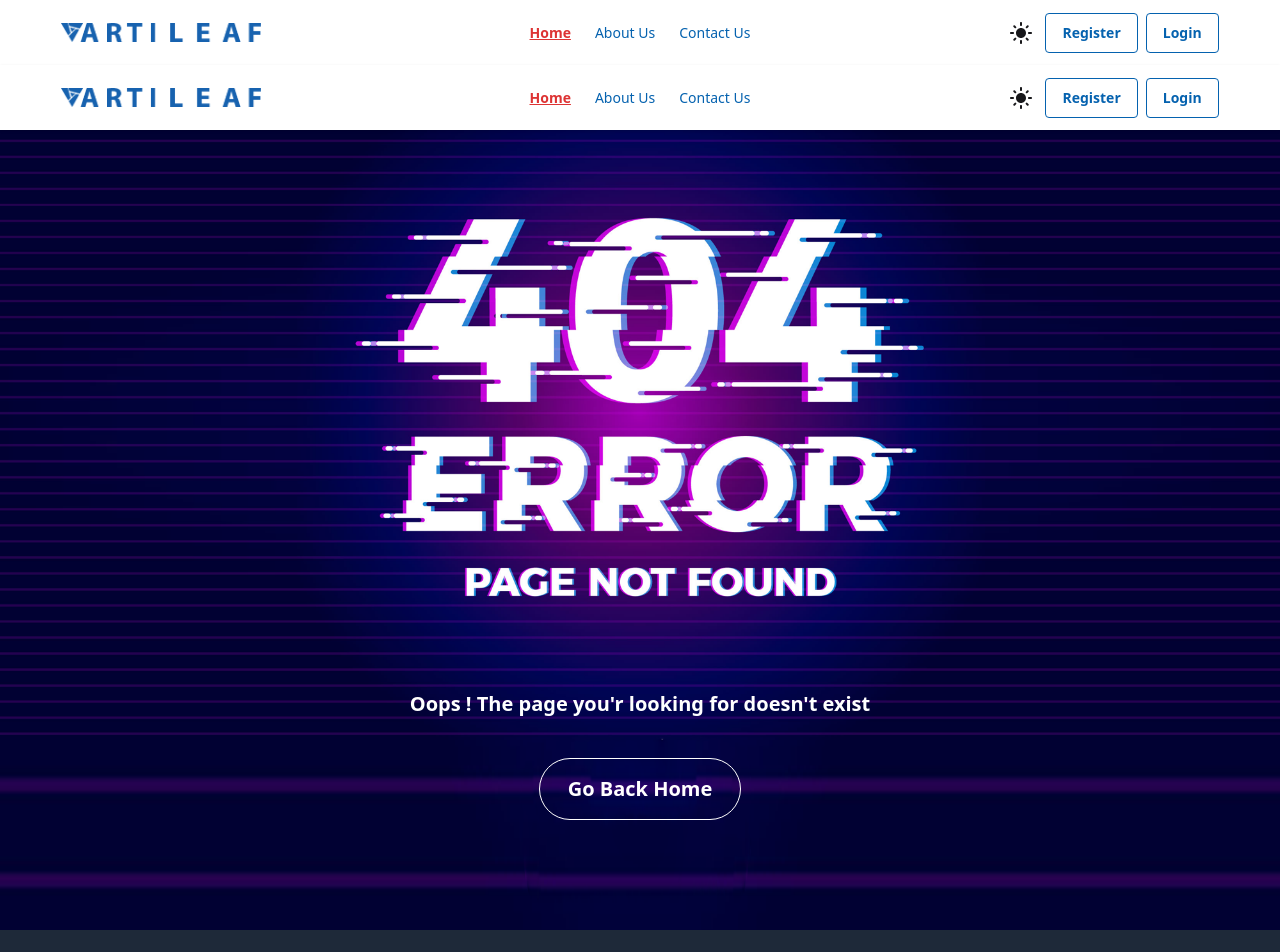
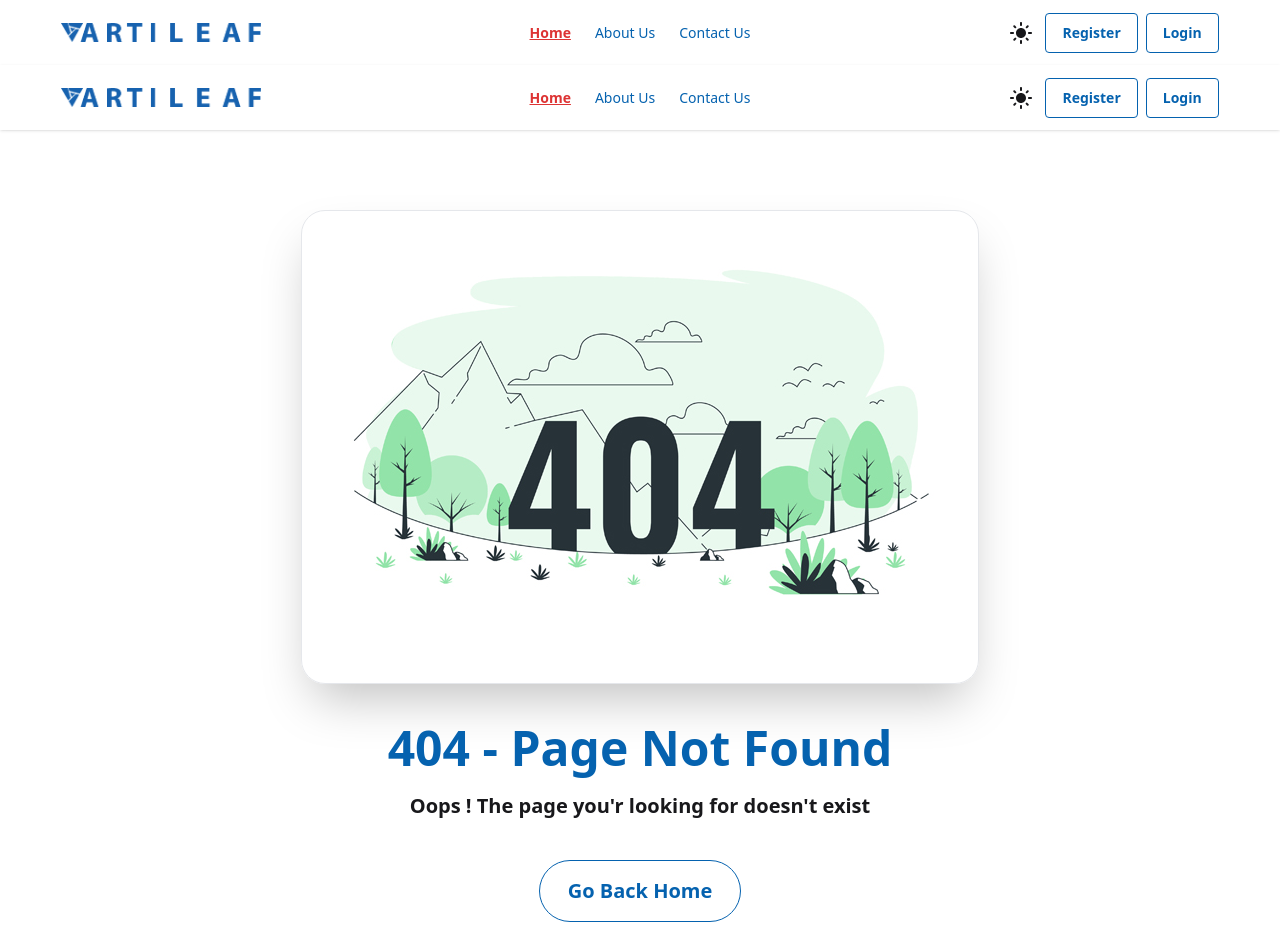
Before and after one commit to tonmoy-free/artileaf.client, a React (Vite) app: page / in a window 1280 px wide. Shown: the top 952 px of the page. Built offline with nearby package versions, Linux system fonts and the light colour scheme; no server answers.

Commit message:
404 error page all done

```diff
--- a/src/pages/ErrorPage/ErrorPage.jsx
+++ b/src/pages/ErrorPage/ErrorPage.jsx
@@ -3,28 +3,25 @@ import Navbar from '../../components/Home/Navbar';
 import Footer from '../../components/Footer/Footer';
 import Loading from '../../components/Loading/Loading';
 import { Link } from 'react-router';
-import error from '../../assets/photo/error.png';
+import error from '../../assets/404error.jpg';
 
 const ErrorPage = () => {
     return (
-        <div className=''>
+        <div className='dark:bg-black'>
             <Navbar></Navbar>
             <Suspense fallback={<Loading></Loading>}>
-
-                <div
-                    className="h-screen w-full bg-cover bg-center"
-                    style={{ backgroundImage: `url(${error})` }}
-                >
-                    {/* Your content goes here */}
-                    <div className="text-white text-4xl text-center pt-140">
-                        <p className='font-bold text-base text-center md:text-xl'>Oops ! The page you'r looking for doesn't exist</p>
-                        <div className="flex justify-center items-center mt-4 md:mt-10 mb-20">
-                            <Link to='/' className="hover:bg-[#e2136e] hover:border-secondary border border-white text-white text-center rounded-4xl hover:text-white font-bold text-base md:text-xl md:px-7 md:py-4 px-5 py-[6px] cursor-pointer">Go Back Home</Link>
-                        </div>
+                <div className='container mx-auto justify-center items-center mt-20 flex flex-col md:px-0 px-12 '>
+                    <div className='px-8 py-8 border border-gray-200 shadow-2xl rounded-3xl mb-10'>
+                        <img src={error} alt="" />
                     </div>
+                    <p className='text-primary font-black text-2xl text-center md:text-5xl mb-5 dark:text-secondary'>404 - Page Not Found</p>
+                    <p className='font-bold text-base text-center md:text-xl dark:text-white'>Oops ! The page you'r looking for doesn't exist</p>
+                </div>
+                <div className="flex justify-center items-center mt-4 md:mt-10 pb-20">
+                    <Link to='/' className="hover:bg-primary hover:border-secondary border border-primary text-primary text-center rounded-4xl hover:text-white font-bold text-base md:text-xl md:px-7 md:py-4 px-5 py-[6px] cursor-pointer dark:text-white dark:hover:bg-secondary dark:border-secondary">Go Back Home</Link>
                 </div>
             </Suspense>
-            <Footer></Footer>
+
         </div>
     );
 };
```
Also changed, not shown: src/assets/404error.jpg (added).
